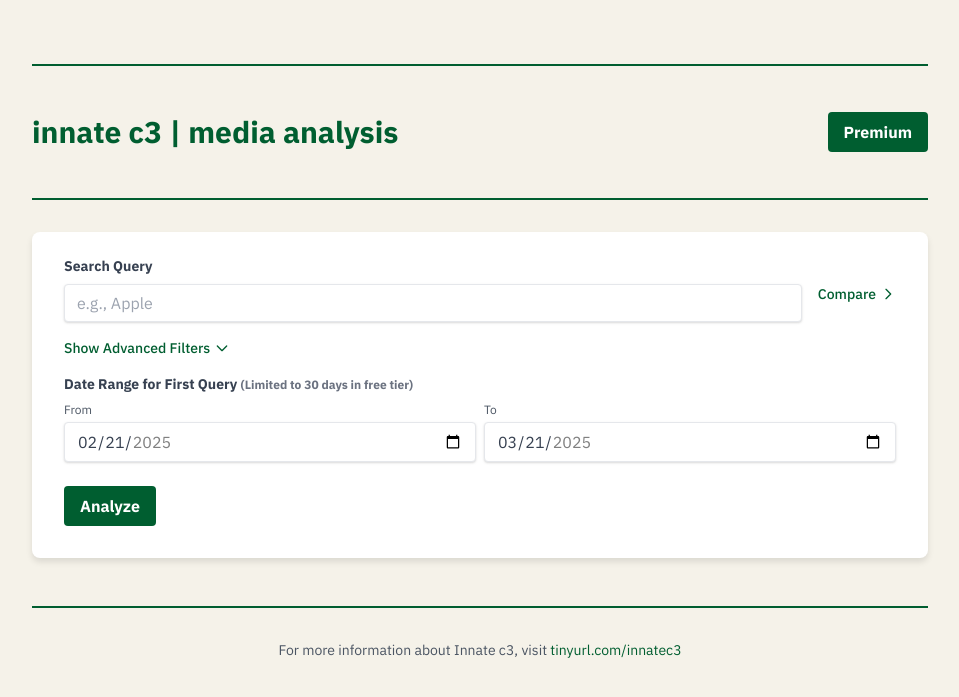
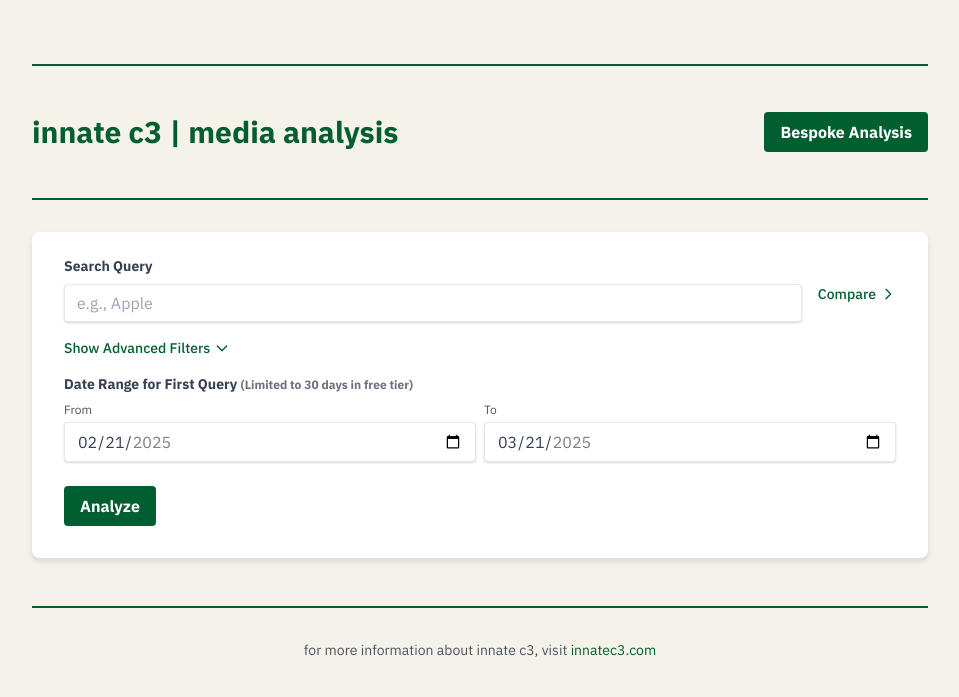
Before and after one commit to nathanstrauss13/innatec3, a Flask app: page / in a window 1280 px wide. Shown: the top 697 px of the page, without its empty margins (160-1119 px from the left). Run offline with Flask 3, Linux system fonts and the light colour scheme.

Commit message:
Initial commit for innatec3 media analysis app

```diff
--- a/requirements.txt
+++ b/requirements.txt
@@ -1,4 +1,4 @@
-flask==2.2.3
+flask==2.0.1
 python-dotenv==0.19.0
 requests==2.26.0
 anthropic>=0.18.0
--- a/templates/index.html
+++ b/templates/index.html
@@ -1,7 +1,7 @@
 <!DOCTYPE html>
 <html>
 <head>
-    <title>Innate c3 | media analysis</title>
+    <title>innate c3 | media analysis</title>
     {% if ga_measurement_id %}
     <!-- Google Analytics Tag -->
     <script async src="https://www.googletagmanager.com/gtag/js?id={{ ga_measurement_id }}"></script>
@@ -62,8 +62,8 @@
         <div class="divider"></div>
         <div class="flex justify-between items-center">
             <h1 class="text-3xl font-bold mb-4 mt-4">innate c3 | media analysis</h1>
-            <a href="{{ url_for('premium_waitlist') }}" class="btn-primary font-bold py-2 px-4 rounded">
-                Premium
+            <a href="https://www.innatec3.com/#contact" class="btn-primary font-bold py-2 px-4 rounded">
+                Bespoke Analysis
             </a>
         </div>
         <div class="divider"></div>
@@ -272,7 +272,7 @@
     <div class="max-w-4xl mx-auto mt-12 mb-4 text-center">
         <div class="divider"></div>
         <p class="text-sm text-gray-600">
-            For more information about Innate c3, visit <a href="https://tinyurl.com/innatec3" target="_blank" class="text-primary-600 hover:underline" style="color: var(--primary-color);">tinyurl.com/innatec3</a>
+            for more information about innate c3, visit <a href="https://innatec3.com" target="_blank" class="text-primary-600 hover:underline" style="color: var(--primary-color);">innatec3.com</a>
         </p>
     </div>
 
--- a/templates/premium.html
+++ b/templates/premium.html
@@ -1,7 +1,7 @@
 <!DOCTYPE html>
 <html>
 <head>
-    <title>Innate c3 | Premium Services</title>
+    <title>innate c3 | premium services</title>
     <link href="https://cdn.jsdelivr.net/npm/tailwindcss@2.2.19/dist/tailwind.min.css" rel="stylesheet">
     <link href="https://fonts.googleapis.com/css2?family=IBM+Plex+Sans:wght@300;400;500;600;700&display=swap" rel="stylesheet">
     <style>
@@ -41,7 +41,7 @@
 <body class="min-h-screen p-8">
     <div class="max-w-4xl mx-auto">
         <div class="divider"></div>
-        <h1 class="text-3xl font-bold mb-4 mt-4">Innate c3 | premium services</h1>
+        <h1 class="text-3xl font-bold mb-4 mt-4">innate c3 | premium services</h1>
         <div class="divider"></div>
 
         <div class="mb-4">
@@ -202,7 +202,7 @@
     <div class="max-w-4xl mx-auto mt-12 mb-4 text-center">
         <div class="divider"></div>
         <p class="text-sm text-gray-600">
-            For more information about Innate c3, visit <a href="https://tinyurl.com/innatec3" target="_blank" class="text-primary-600 hover:underline" style="color: var(--primary-color);">tinyurl.com/innatec3</a>
+            for more information about innate c3, visit <a href="https://innatec3.com" target="_blank" class="text-primary-600 hover:underline" style="color: var(--primary-color);">innatec3.com</a>
         </p>
     </div>
 </body>
--- a/templates/premium_modal.html
+++ b/templates/premium_modal.html
@@ -6,10 +6,10 @@
                     <path stroke-linecap="round" stroke-linejoin="round" stroke-width="2" d="M5 13l4 4L19 7" />
                 </svg>
             </div>
-            <h3 class="text-lg leading-6 font-medium text-gray-900 mt-2">Premium Feature</h3>
+            <h3 class="text-lg leading-6 font-medium text-gray-900 mt-2">Bespoke Analysis</h3>
             <div class="mt-2 px-7 py-3">
                 <p class="text-sm text-gray-500">
-                    This feature is available in our premium tier. Join our waiting list to get access to:
+                    This feature is available through our bespoke analysis service. Contact us to get access to:
                 </p>
                 <ul class="mt-2 text-sm text-gray-500 text-left list-disc pl-5">
                     <li>Bespoke analysis tailored to your needs</li>
@@ -18,8 +18,8 @@
                 </ul>
             </div>
             <div class="items-center px-4 py-3">
-                <a href="{{ url_for('premium_waitlist') }}" class="px-4 py-2 bg-green-600 text-white text-base font-medium rounded-md shadow-sm hover:bg-green-700 focus:outline-none focus:ring-2 focus:ring-green-500">
-                    Join Waiting List
+                <a href="https://www.innatec3.com/#contact" class="px-4 py-2 bg-green-600 text-white text-base font-medium rounded-md shadow-sm hover:bg-green-700 focus:outline-none focus:ring-2 focus:ring-green-500">
+                    Contact Us
                 </a>
                 <button id="closeModal" class="mt-3 md:mt-0 md:ml-3 px-4 py-2 bg-white text-gray-700 text-base font-medium rounded-md border border-gray-300 shadow-sm hover:bg-gray-50 focus:outline-none focus:ring-2 focus:ring-gray-300">
                     Close
```
Also changed, not shown: templates/result.html (+30 -29 lines), instance/waitlist.db.
